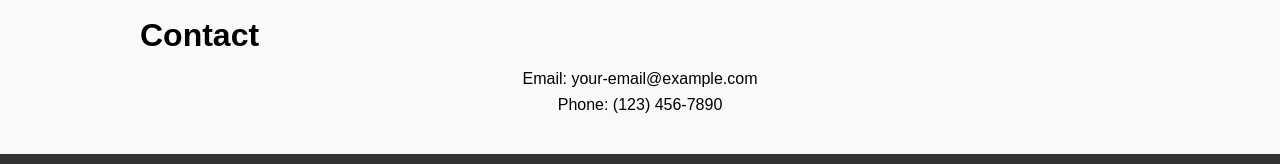
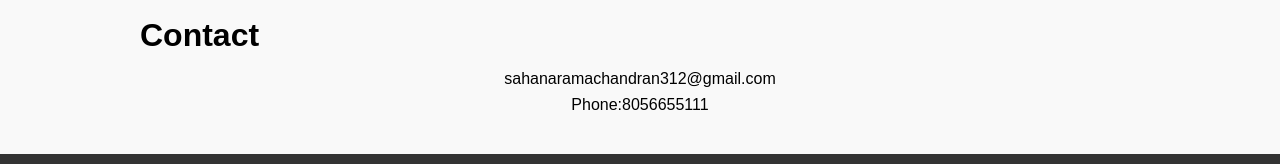
Before and after one commit to SahanaRamachandran/CODESOFT, a plain HTML site: page Task - 1/portfolio/index.html in a window 1280 px wide. Shown: the part 1285-1449 px from the top of the page. Drawn offline with Linux system fonts and the light colour scheme.

Commit message:
Update index.html

```diff
--- a/Task - 1/portfolio/index.html
+++ b/Task - 1/portfolio/index.html
@@ -56,8 +56,8 @@
 
     <section id="contact">
         <h2>Contact</h2>
-        <p>Email: your-email@example.com</p>
-        <p>Phone: (123) 456-7890</p>
+        <p>sahanaramachandran312@gmail.com</p>
+        <p>Phone:8056655111</p>
     </section>
 
     <footer>
```
